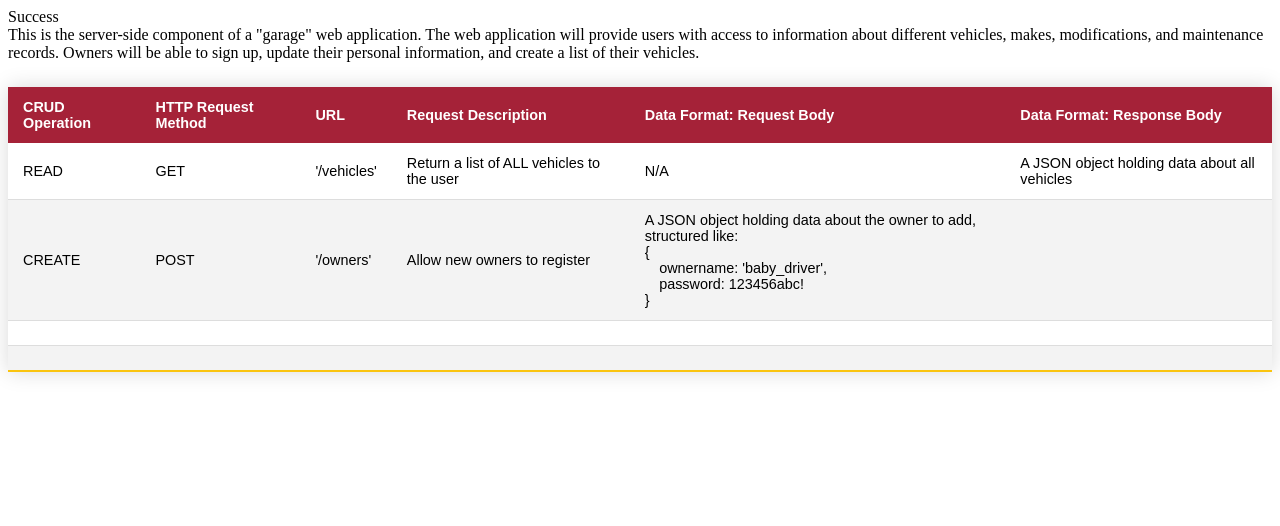
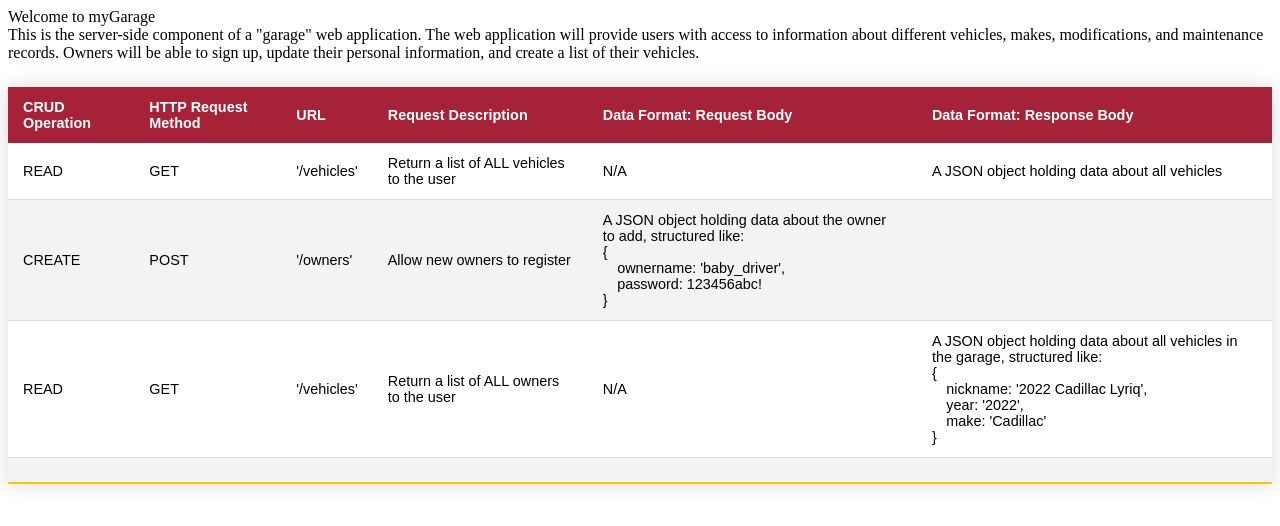
Before and after one commit to drewwmercer/garage_api, a website: page public/documentation.html in a window 1280 px wide. Drawn offline with Linux system fonts and the light colour scheme.

Commit message:
Working on routes and starter data

```diff
--- a/index.js
+++ b/index.js
@@ -4,6 +4,7 @@ const express = require('express'),
   methodOverride = require('method-override');
 const app = express();
 const wheel = String.fromCodePoint(0x1F697);
+const smoke = String.fromCodePoint(0x1F4A8);
 
 app.use(morgan('common'));
 app.use(express.static('public'));
@@ -89,5 +90,5 @@ app.post('/owners', (req, res) => {
 
 // listen for requests
 app.listen(8080, () => {
-  console.log(`The ${wheel} myGarage app is listening on port 8080.`);
+  console.log(`The ${wheel}${smoke} myGarage app is listening on port 8080.`);
 });
--- a/public/documentation.html
+++ b/public/documentation.html
@@ -9,7 +9,7 @@
 </head>
 
 <body>
-    <div>Success</div>
+    <div>Welcome to myGarage</div>
     <div>This is the server-side component of a "garage" web application. The web application will provide users with
         access to information about different vehicles, makes, modifications, and maintenance records. Owners will be
         able to sign up, update their personal information, and create a list of their vehicles.</div>
@@ -43,12 +43,12 @@
                     <td></td>
                 </tr>
                 <tr>
-                    <td></td>
-                    <td></td>
-                    <td></td>
-                    <td></td>
-                    <td></td>
-                    <td></td>
+                    <td>READ</td>
+                    <td>GET</td>
+                    <td>'/vehicles'</td>
+                    <td>Return a list of ALL owners to the user</td>
+                    <td>N/A</td>
+                    <td>A JSON object holding data about all vehicles in the garage, structured like:<br>{<br>&emsp;nickname: '2022 Cadillac Lyriq',<br>&emsp;year: '2022',<br>&emsp;make: 'Cadillac'<br>}</td>
                 </tr>
                 <tr>
                     <td></td>
```
